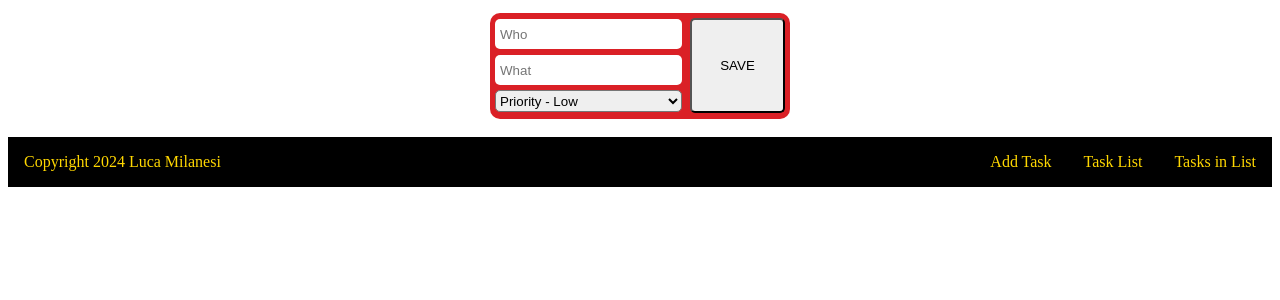
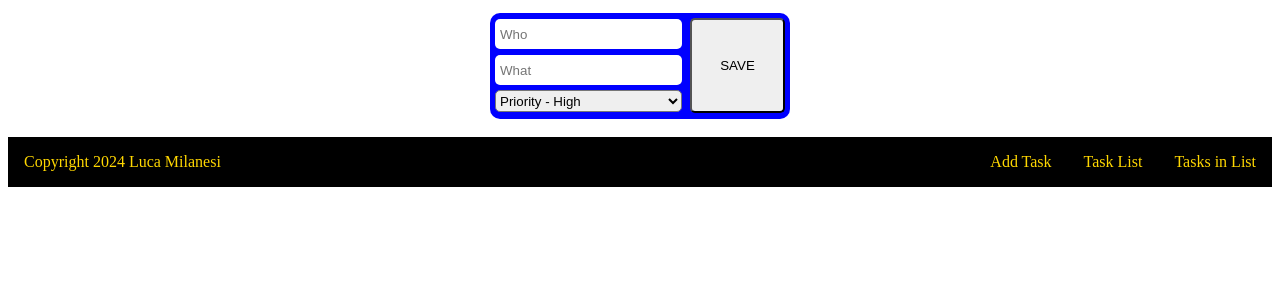
Before and after one commit to milanesiluca/todoList, a React (Vite) app: page / in a window 1280 px wide. Shown: the top 300 px of the page. Built offline with nearby package versions, Linux system fonts and the light colour scheme.

Commit message:
bug with priority value fixed

```diff
--- a/src/CSS/ToDoLCard.css
+++ b/src/CSS/ToDoLCard.css
@@ -15,7 +15,7 @@
     display: flex;
     justify-content: space-between;
     border-radius: 10px;
-    background-color:rgb(218, 32, 38);
+    background-color:blue;
     color: aliceblue;
     margin-bottom: 2px;
 
--- a/src/Pages/ToDoFormPage.tsx
+++ b/src/Pages/ToDoFormPage.tsx
@@ -30,7 +30,7 @@ export function InsertTaksFormPage() : ReactElement {
         e.preventDefault();
         setPriority(e.target.value);
         switch (e.target.value){
-            case "1":
+            case "3":
                 setPriorityName("Low");
                 setClassList("card-container low-pr");
                 break;
@@ -38,7 +38,7 @@ export function InsertTaksFormPage() : ReactElement {
                 setPriorityName("Medium");
                 setClassList("card-container med-pr");
                 break;
-             case "3":
+             case "1":
                 setPriorityName("High");
                 setClassList("card-container high-pr");
                 break;
@@ -84,9 +84,9 @@ export function InsertTaksFormPage() : ReactElement {
                     <input className="input-Layout" type="text" placeholder="Who" value={name} onChange={handleTitle}/>
                     <input className="input-Layout" type="text" placeholder="What" value={what} onChange={handleSubTitle}/>
                     <select className="select-layout" value={priority} onChange={handlePriority}>
-                        <option value="1">Priority - Low</option>
+                        <option value="3">Priority - Low</option>
                         <option value="2">Priority - Medium</option>
-                        <option value="3">Priority - High</option>
+                        <option value="1">Priority - High</option>
                     </select>
                 </div>
                 <div className="button-container">
```
